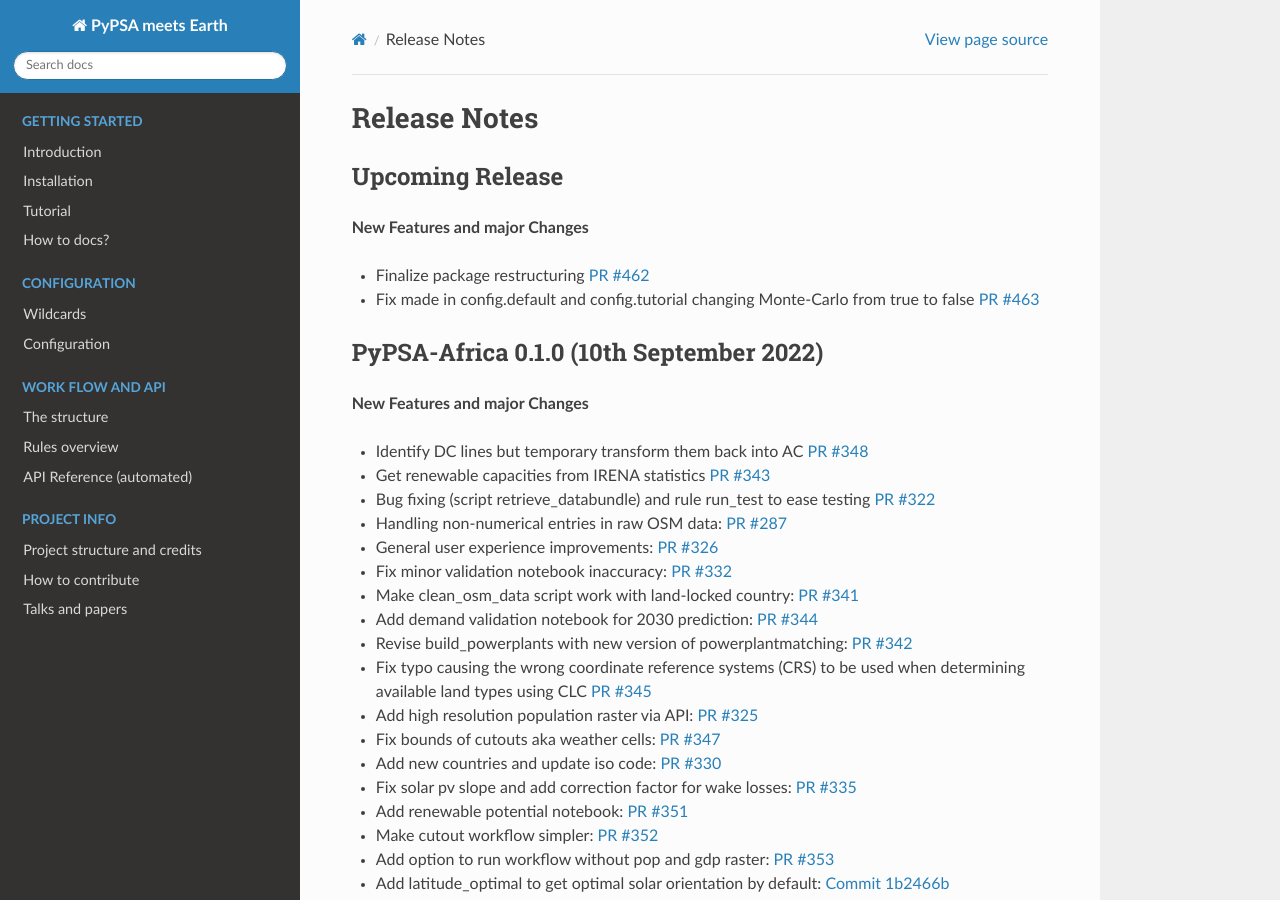
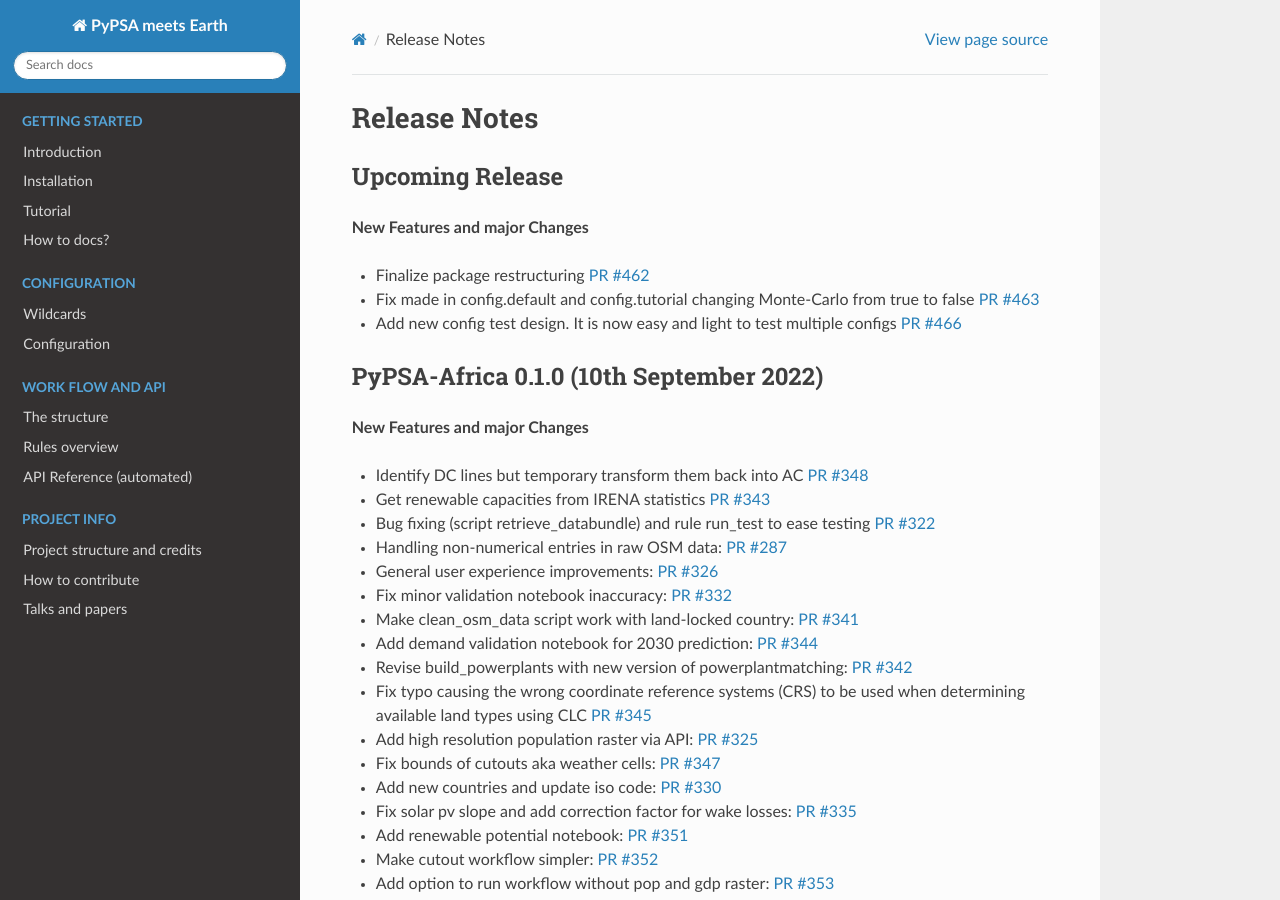
Before and after one commit to pypsa-meets-earth/pypsa-earth, a Sphinx documentation site: the page built from doc/release_notes.rst, in a window 1280 px wide and 900 px high. Built offline with Sphinx 7.4.7 and the Read the Docs theme 2.0.0, drawn with Linux system fonts in a browser that asks for light colours; pages that are not in the unit, such as notebooks, are missing from menus; the version number could not be read and is left out.

Commit message:
add release notes

```diff
--- a/doc/release_notes.rst
+++ b/doc/release_notes.rst
@@ -16,6 +16,8 @@
 * Finalize package restructuring `PR #462 <https://github.com/pypsa-meets-earth/pypsa-earth/pull/462>`__
 
 * Fix made in config.default and config.tutorial changing Monte-Carlo from true to false `PR #463 <https://github.com/pypsa-meets-earth/pypsa-earth/pull/463>`__
+
+* Add new config test design. It is now easy and light to test multiple configs `PR #466 <https://github.com/pypsa-meets-earth/pypsa-earth/pull/466>`__
 
 
 PyPSA-Africa 0.1.0 (10th September 2022)
```
